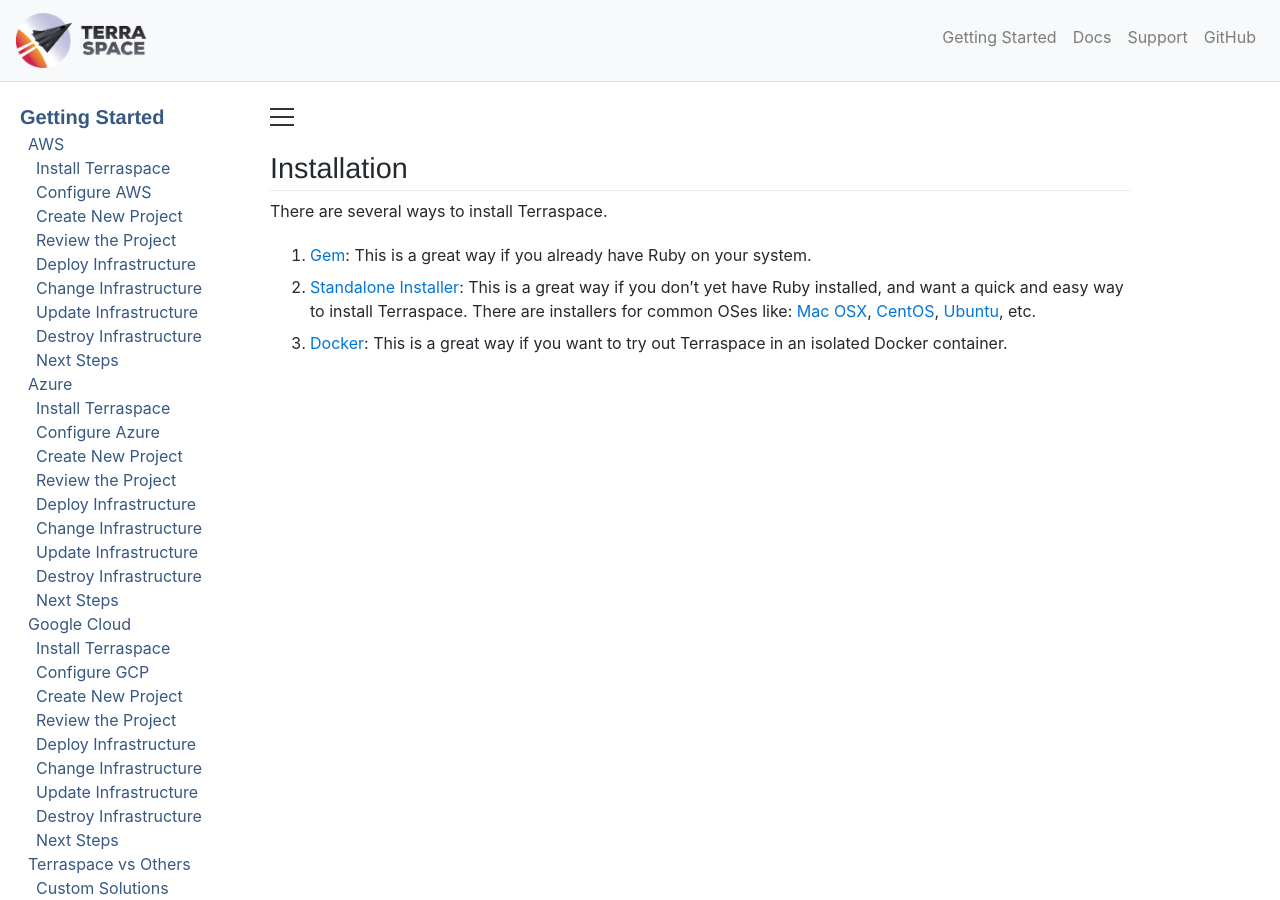
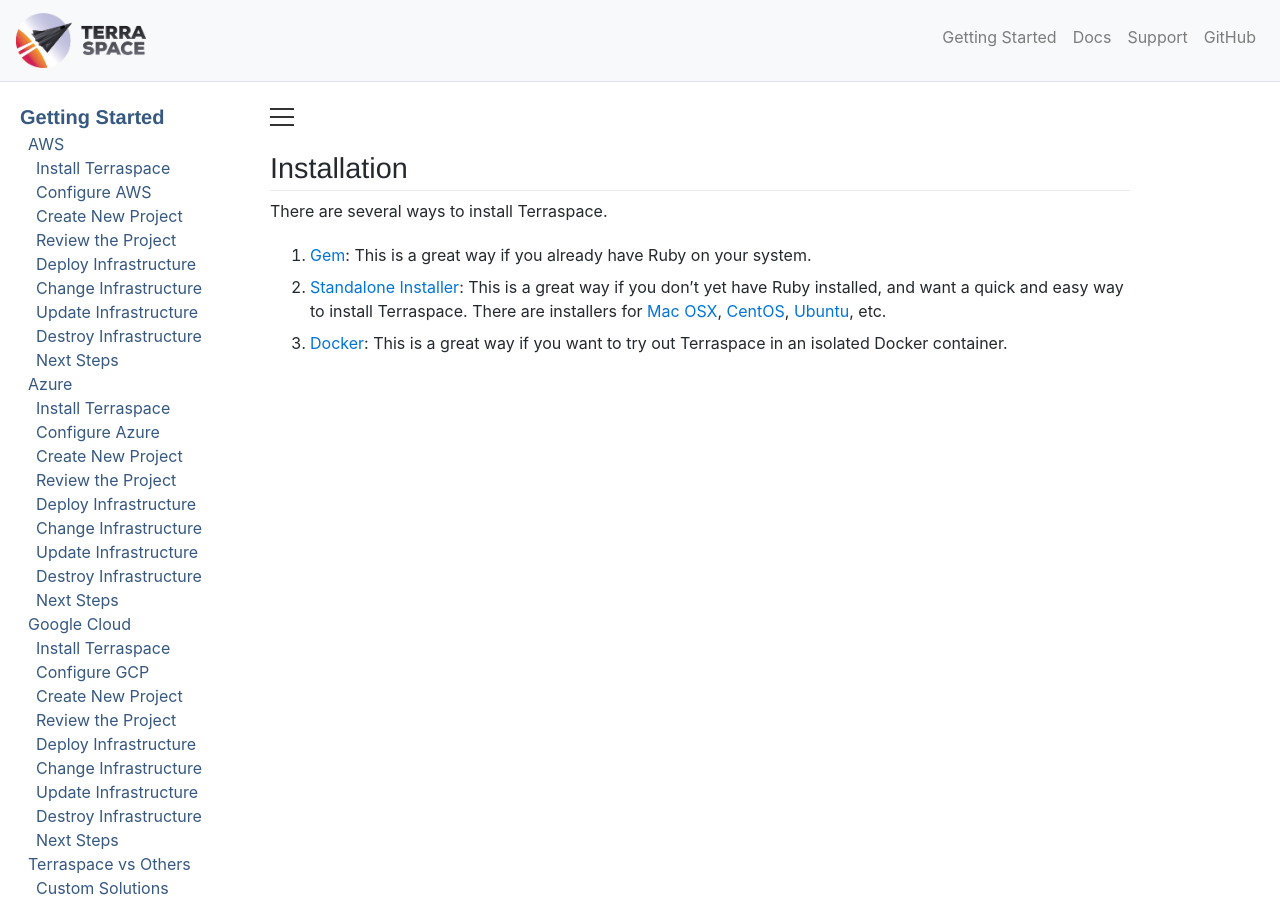
Before and after one commit to boltops-tools/terraspace-docs, a Jekyll site: the page built from _docs/install.md, in a window 1280 px wide and 900 px high. Built offline with Jekyll 4.4.1, drawn with Linux system fonts in a browser that asks for light colours; a script that is not in the unit is left out.

Commit message:
update docs

```diff
--- a/_docs/install.md
+++ b/_docs/install.md
@@ -5,5 +5,5 @@
 There are several ways to install Terraspace.
 
 1. [Gem]({% link _docs/install/gem.md %}): This is a great way if you already have Ruby on your system.
-2. [Standalone Installer]({% link _docs/install/standalone.md %}): This is a great way if you don't yet have Ruby installed, and want a quick and easy way to install Terraspace. There are installers for common OSes like: [Mac OSX]({% link _docs/install/standalone/macosx.md %}), [CentOS]({% link _docs/install/standalone/centos.md %}), [Ubuntu]({% link _docs/install/standalone/ubuntu.md %}), etc.
+2. [Standalone Installer]({% link _docs/install/standalone.md %}): This is a great way if you don't yet have Ruby installed, and want a quick and easy way to install Terraspace. There are installers for [Mac OSX]({% link _docs/install/standalone/macosx.md %}), [CentOS]({% link _docs/install/standalone/centos.md %}), [Ubuntu]({% link _docs/install/standalone/ubuntu.md %}), etc.
 3. [Docker]({% link _docs/install/docker.md %}): This is a great way if you want to try out Terraspace in an isolated Docker container.
```
